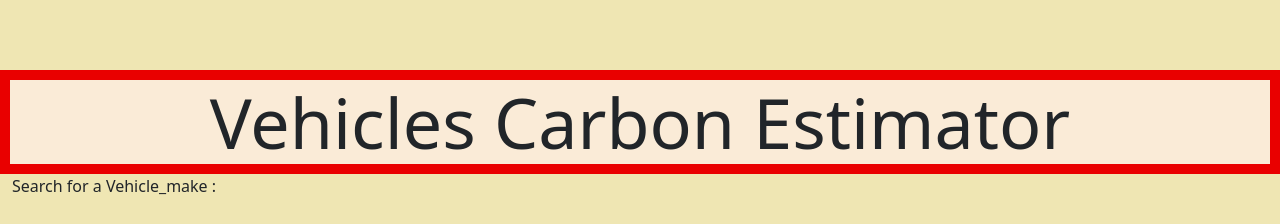
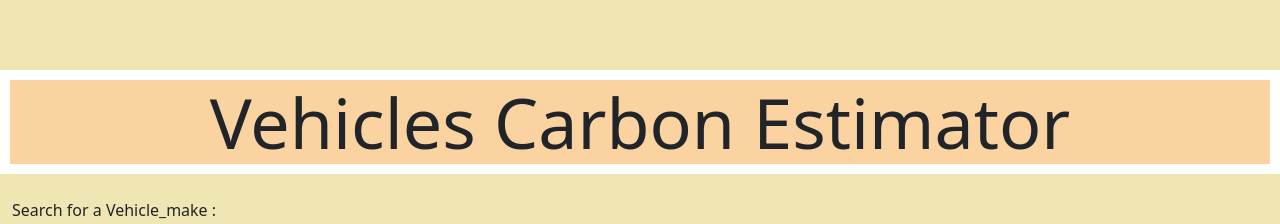
Before and after one commit to richard200/project-carbon-calculator, a React (Create React App) app: page /vehicles/Vehicles in a window 1280 px wide. Shown: the part 240-464 px from the top of the page. Built offline with nearby package versions, Linux system fonts and the light colour scheme; no server answers.

Commit message:
added style

```diff
--- a/src/components/vehicles/Vehicles.js
+++ b/src/components/vehicles/Vehicles.js
@@ -73,7 +73,7 @@ export default function Vehicles() {
 </div>
         <h1 id="h1-vehicles">Vehicles Carbon Estimator</h1>
 
-    <div className="container">
+    <div className="container"><br/>
         <form >
             <div className="form-group">
             <label htmlFor="Car-make">Search for a Vehicle_make : </label>
--- a/src/components/vehicles/style.css
+++ b/src/components/vehicles/style.css
@@ -27,14 +27,15 @@
 }
 body {
     background-color: #EFE6B3;
+    /* border: ; */
 }
 #h1-vehicles{
-    display: flex;
-    background-color: antiquewhite;
-    justify-content: center;
-    align-items: center;
-    font-size: 70px;
-    border: 10px solid #e90000;
+  display: flex;
+  background-color: rgb(250, 211, 160);
+  justify-content: center;
+  align-items: center;
+  font-size: 70px;
+  border: 10px solid rgb(255, 255, 255);
 }
 
 #h1-vehicles:hover {
```
